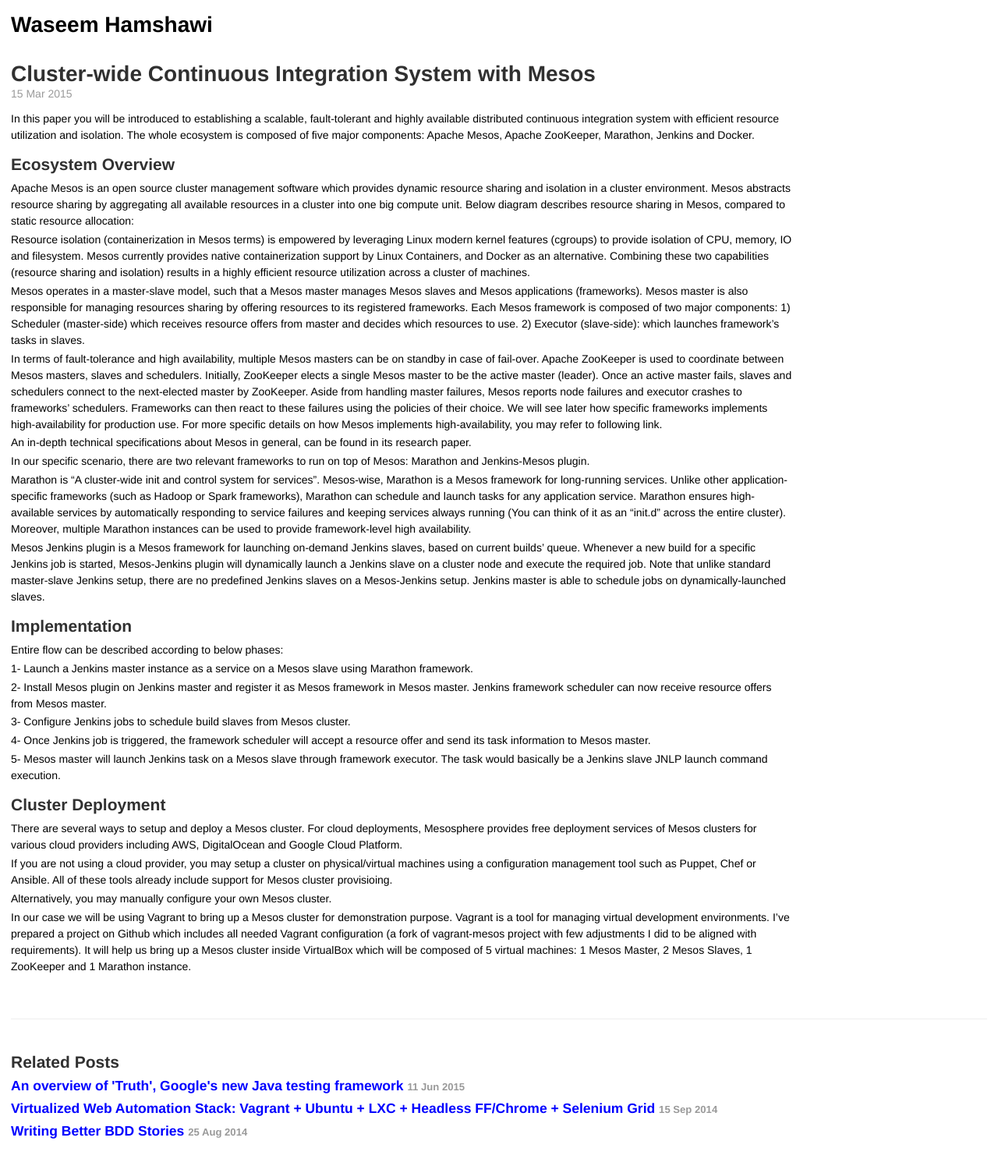
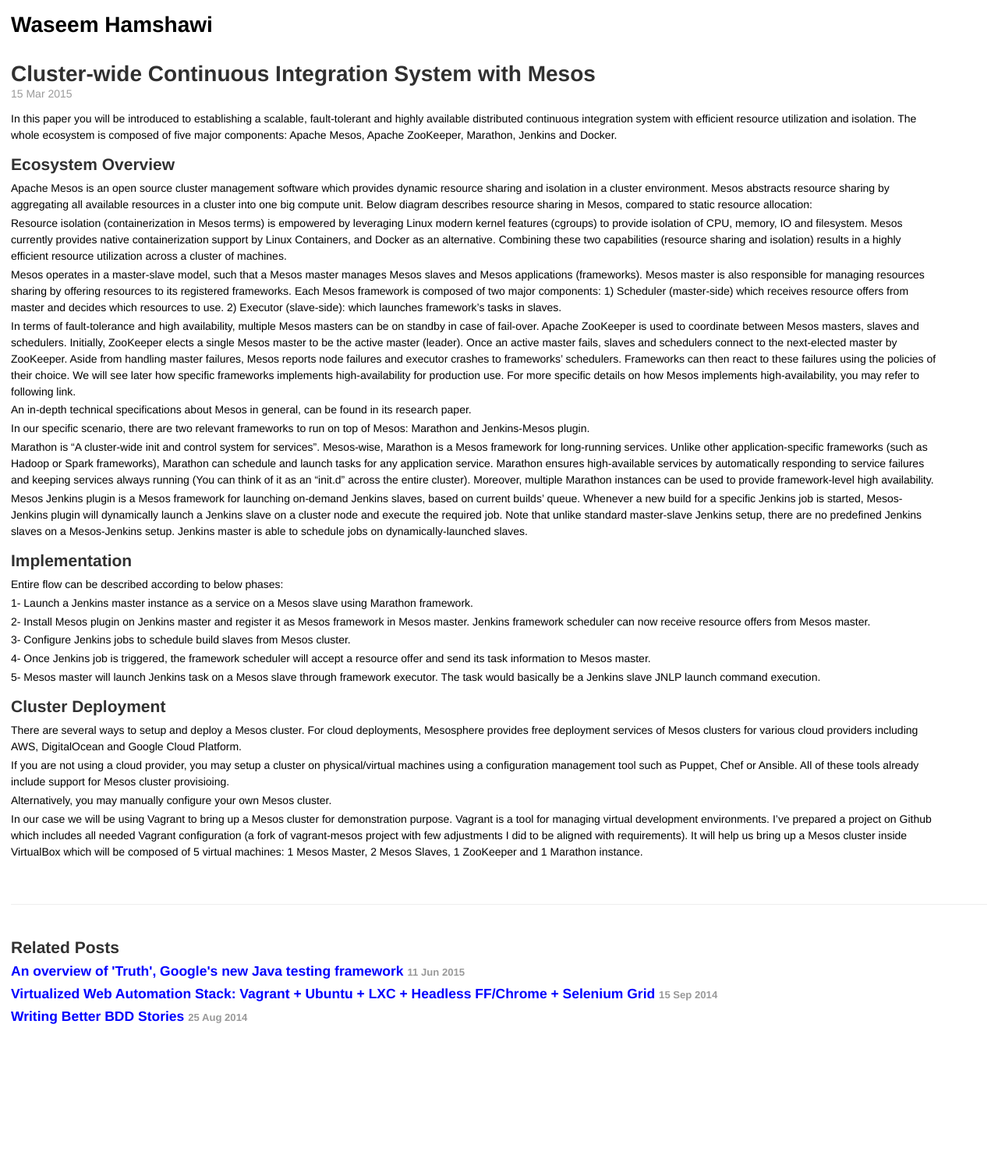
Before and after one commit to waseemh/waseemh.github.io_F, a Jekyll site: the page built from _posts/2015-03-15-cluster-wideci-system-mesos-jenkins.md, in a window 1280 px wide. Shown: the whole page at 78% size. Built offline with Jekyll 4.4.1, drawn with Linux system fonts in a browser that asks for light colours; Markdown is read by kramdown in place of the engine named in the settings; after the commit the page ends 1357 px from its top, so only the background shows below that.

Commit message:
Update poole.css

```diff
--- a/public/css/poole.css
+++ b/public/css/poole.css
@@ -314,7 +314,7 @@
   margin-bottom: 4em;
 }
 
-.post {  max-width: 80%; }
+.post {  max-width: 95%; }
 
 /* Blog post or page title */
 .page-title,
```
